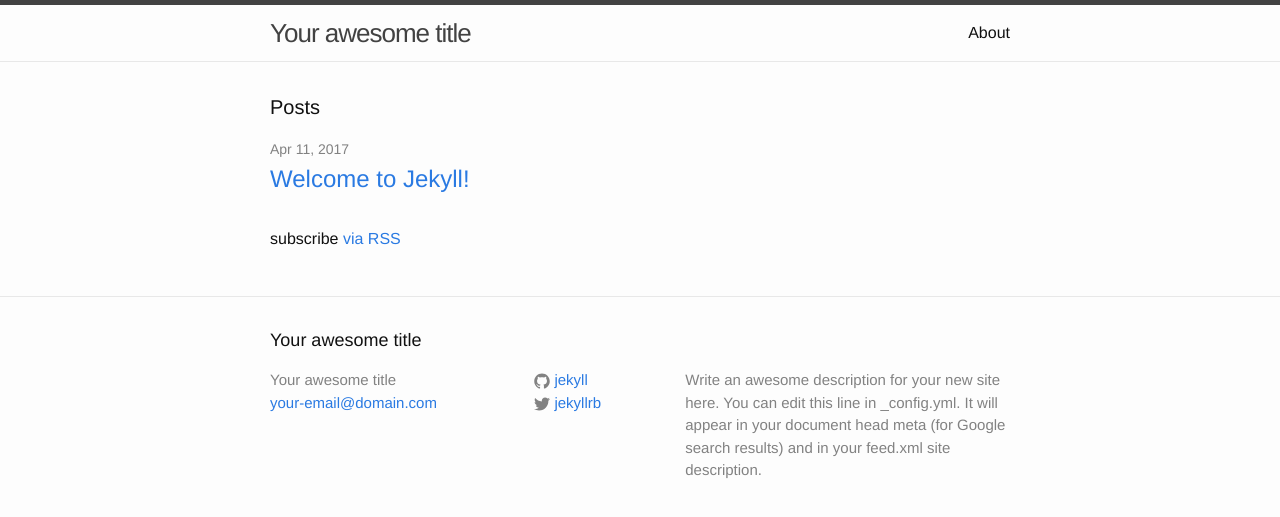
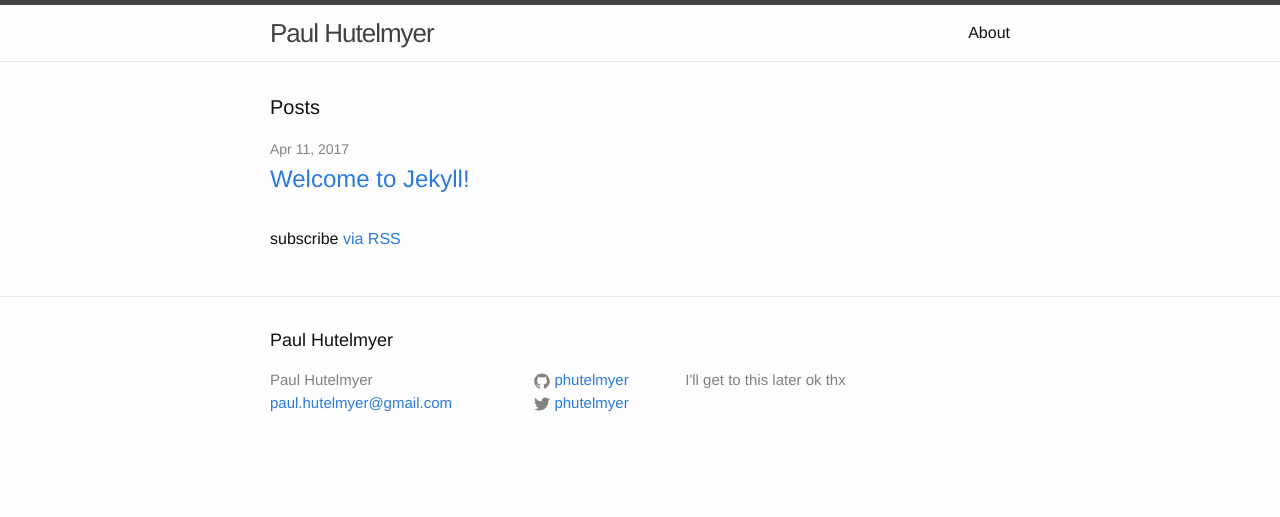
Before and after one commit to phutelmyer/phutelmyer.github.io, a Jekyll site: the page built from index.html, in a window 1280 px wide. Shown: the top 517 px of the page. Built offline with Jekyll 4.4.1, drawn with Linux system fonts in a browser that asks for light colours.

Commit message:
Modifying Content

```diff
--- a/_config.yml
+++ b/_config.yml
@@ -6,16 +6,14 @@
 # 'jekyll serve'. If you change this file, please restart the server process.
 
 # Site settings
-title: Your awesome title
-email: your-email@domain.com
+title: Paul Hutelmyer
+email: paul.hutelmyer@gmail.com
 description: > # this means to ignore newlines until "baseurl:"
-  Write an awesome description for your new site here. You can edit this
-  line in _config.yml. It will appear in your document head meta (for
-  Google search results) and in your feed.xml site description.
-baseurl: "" # the subpath of your site, e.g. /blog
-url: "http://yourdomain.com" # the base hostname & protocol for your site
-twitter_username: jekyllrb
-github_username:  jekyll
+  I'll get to this later ok thx
+baseurl: "/index.html" # the subpath of your site, e.g. /blog
+url: "http://phutelmyer.github.io" # the base hostname & protocol for your site
+twitter_username: phutelmyer
+github_username:  phutelmyer
 
 # Build settings
 markdown: kramdown
```
